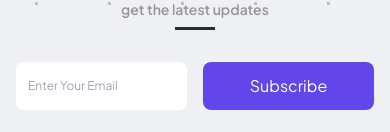
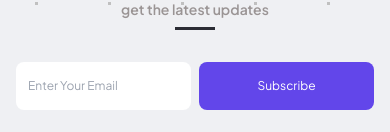
Before and after one commit to javadyousefi1/next-blog, a Next.js app: page / in a window 390 px wide. Shown: the part 304-436 px from the top of the page. Built offline with nearby package versions, Linux system fonts and the light colour scheme.

Commit message:
fix ui bug

```diff
--- a/src/pages/index.tsx
+++ b/src/pages/index.tsx
@@ -31,16 +31,16 @@ export default function Home() {
                   updates
                 </p>
               </div>
-              <div className=" flex gap-x-4">
+              <div className=" flex md:gap-x-4 gap-x-2">
                 <Input
-                  className="max-w-[400px]"
+                  className="md:max-w-[400px]"
                   type="text"
                   name="email"
                   onChange={() => {}}
                   value={""}
                   placeHolder="Enter Your Email"
                 />
-                <Button className="w-[100px]">Subscribe</Button>
+                <Button className="w-[100px] text-xs">Subscribe</Button>
               </div>
             </div>
             {/* iamge */}
```
